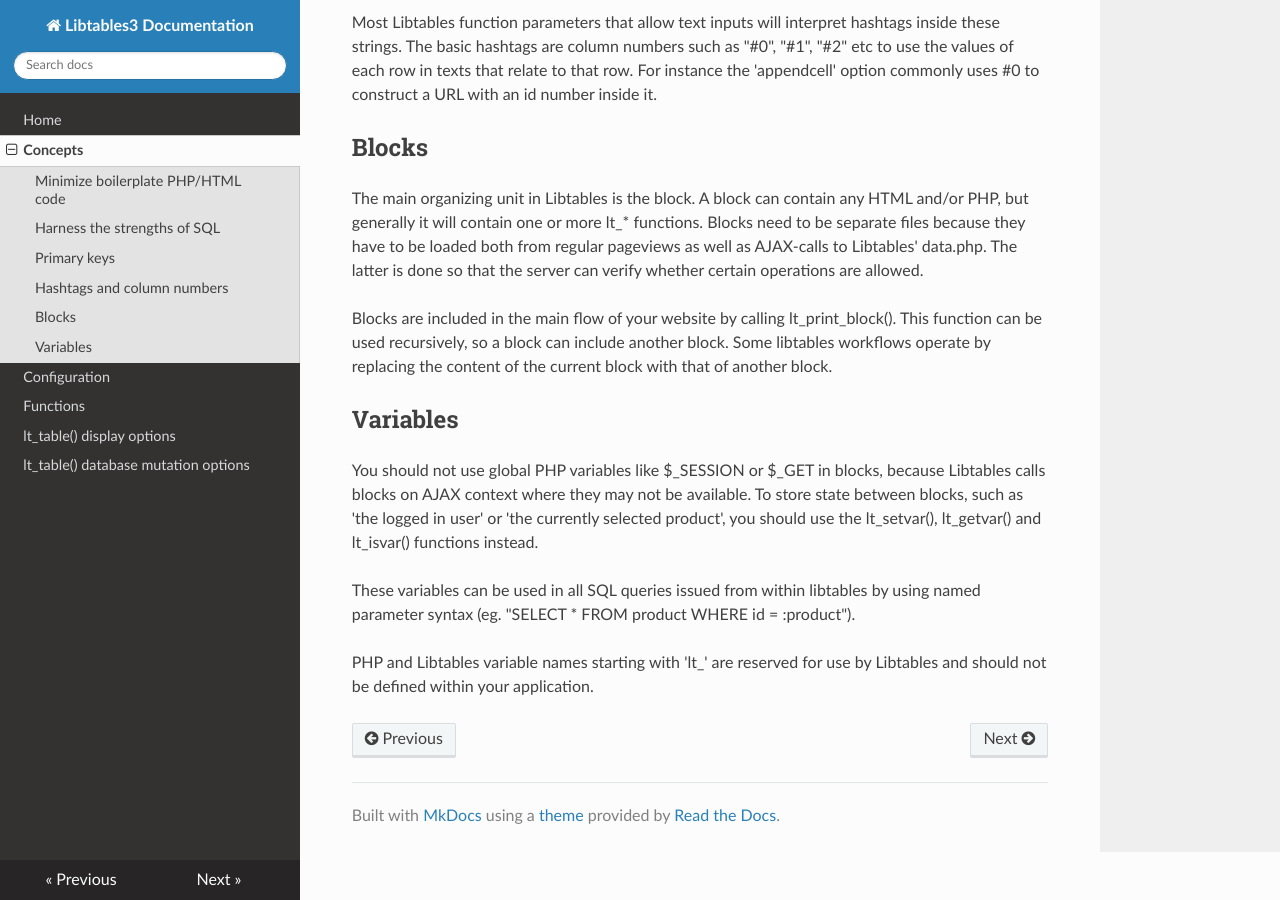
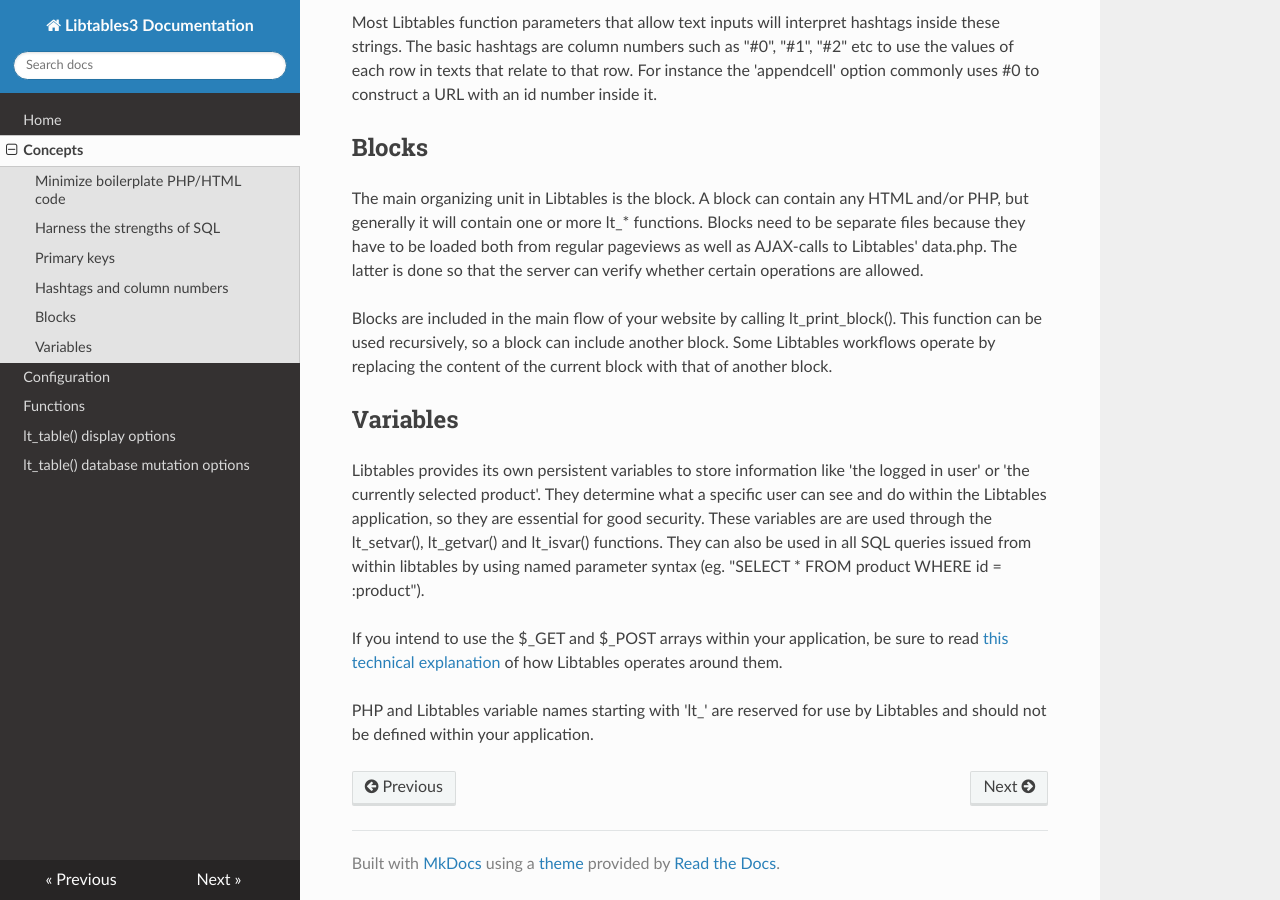
Before and after one commit to bartnv/libtables3-wordpress, an MkDocs documentation site: the page built from docs/concepts.md, in a window 1280 px wide and 900 px high, scrolled down 925 px. Built offline with MkDocs 1.6.1, drawn with Linux system fonts in a browser that asks for light colours; nearby versions of some CDN libraries; old or Windows-style settings are respelled for this version of MkDocs.

Commit message:
Better documentation for lt-variables and calling contexts

```diff
--- a/docs/concepts.md
+++ b/docs/concepts.md
@@ -47,18 +47,21 @@ can verify whether certain operations are allowed.
 
 Blocks are included in the main flow of your website by calling lt_print_block().
 This function can be used recursively, so a block can include another block. Some
-libtables workflows operate by replacing the content of the current block with that
+Libtables workflows operate by replacing the content of the current block with that
 of another block.
 
 ## Variables
 
-You should not use global PHP variables like $\_SESSION or $\_GET in blocks, because
-Libtables calls blocks on AJAX context where they may not be available. To store state
-between blocks, such as 'the logged in user' or 'the currently selected product', you
-should use the lt_setvar(), lt_getvar() and lt_isvar() functions instead.
+Libtables provides its own persistent variables to store information like 'the logged
+in user' or 'the currently selected product'. They determine what a specific user can
+see and do within the Libtables application, so they are essential for good security.
+These variables are are used through the lt_setvar(), lt_getvar() and lt_isvar()
+functions. They can also be used in all SQL queries issued from within libtables
+by using named parameter syntax (eg. "SELECT * FROM product WHERE id = :product").
 
-These variables can be used in all SQL queries issued from within libtables by using
-named parameter syntax (eg. "SELECT * FROM product WHERE id = :product").
+If you intend to use the $\_GET and $\_POST arrays within your application, be sure to
+read [this technical explanation](technical_details/#block-execution-contexts)
+of how Libtables operates around them.
 
 PHP and Libtables variable names starting with 'lt_' are reserved for use by Libtables
 and should not be defined within your application.
```
Also changed, not shown: docs/technical_details.md (added, +32 -0 lines).
